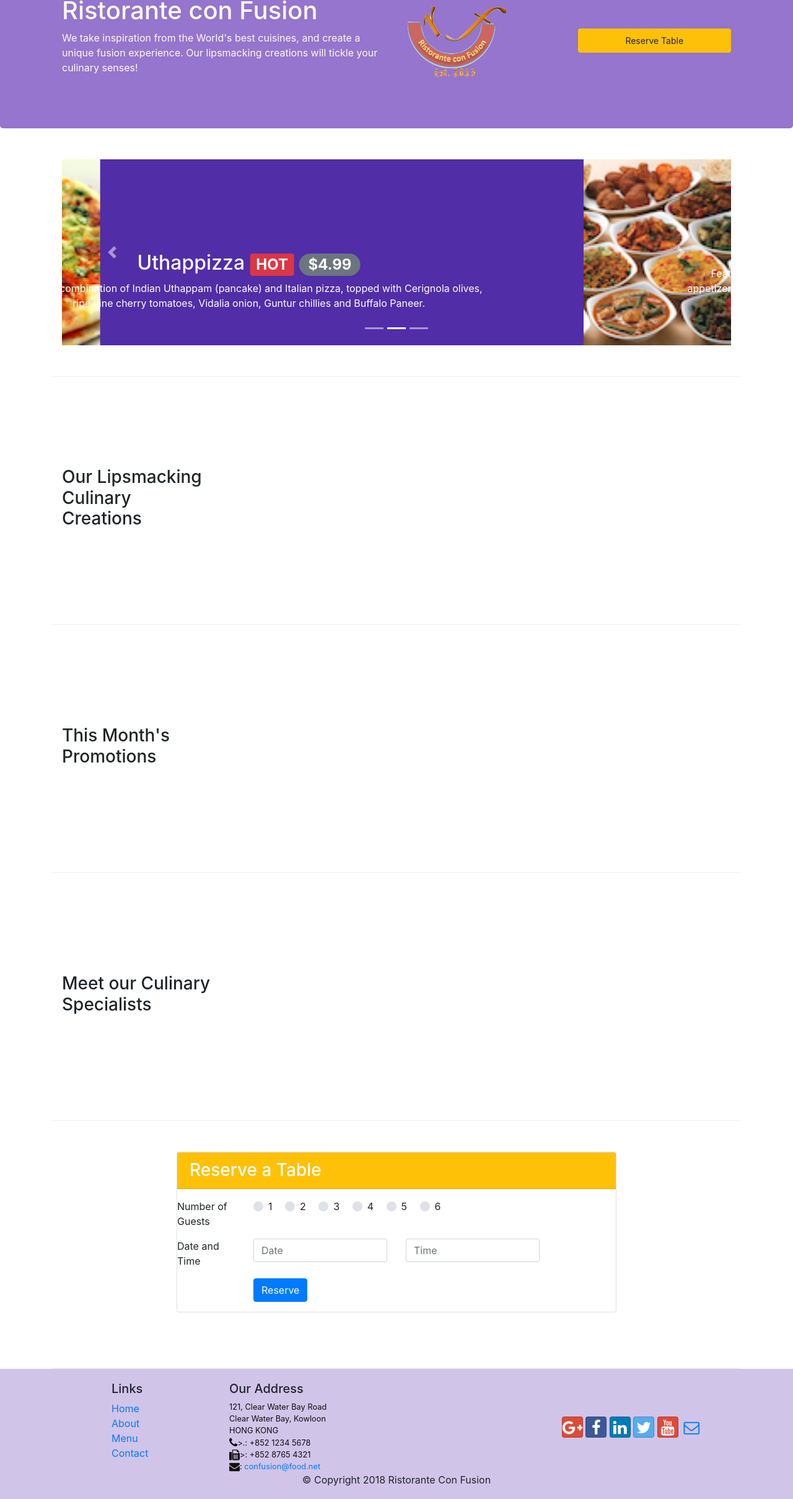
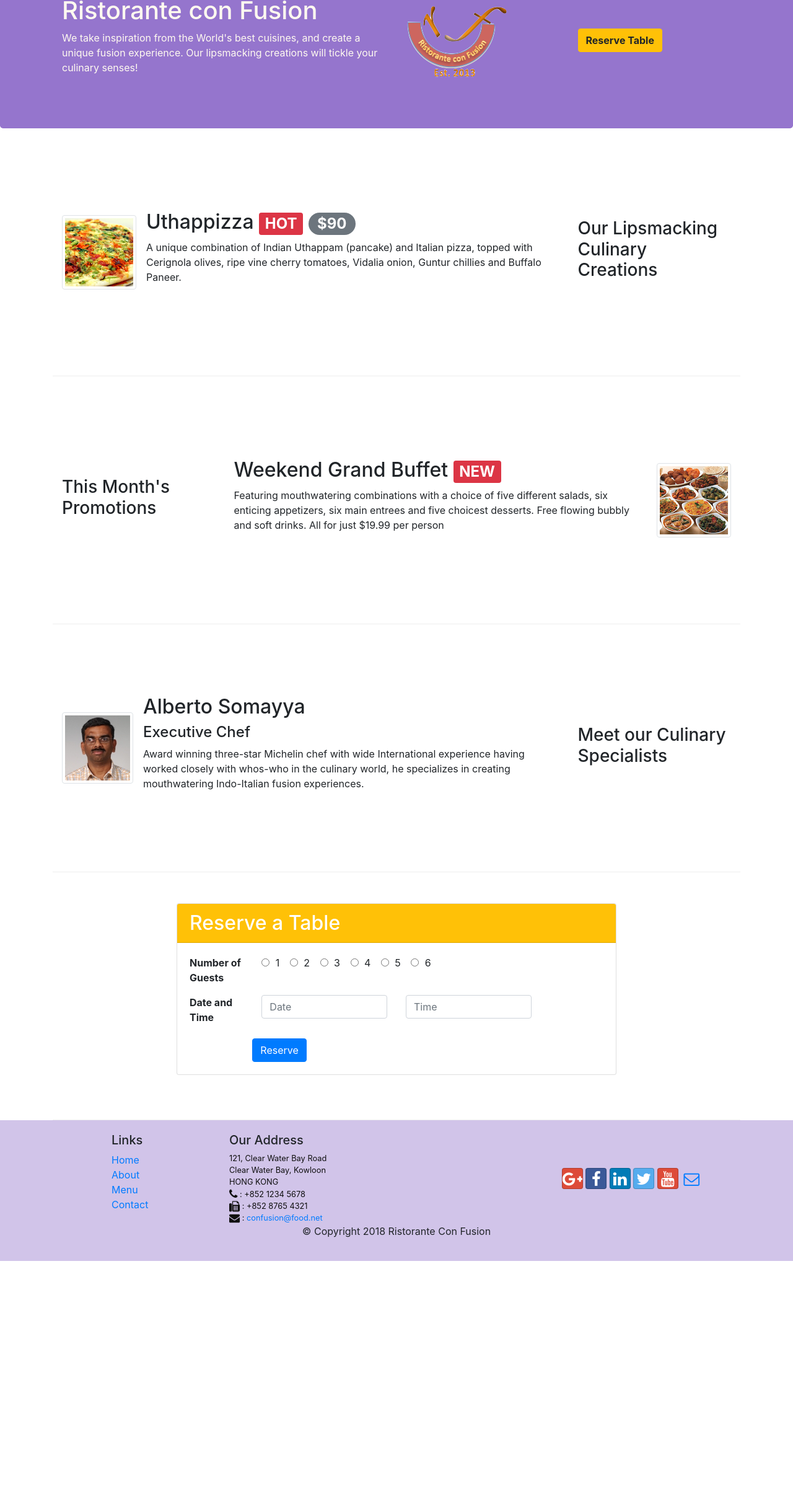
Before and after one commit to KizmetMars/conFusion, a website: page index.html in a window 1280 px wide. Shown: the part 127-2545 px from the top of the page at 62% size. After the commit the page ends 2161 px from the top, so only its background shows below. Drawn offline with nearby package versions, Linux system fonts and the light colour scheme.

Commit message:
assignment 3 - modals and forms

```diff
--- a/index.html
+++ b/index.html
@@ -1,3 +1,4 @@
+
 <!DOCTYPE html>
 <html lang="en">
 
@@ -17,64 +18,23 @@
 </head>
 
 <body>
+
     <nav class="navbar navbar-dark navbar-expand-sm fixed-top">
         <div class="container">
             <button class="navbar-toggler" type="button" data-toggle="collapse" data-target="#Navbar">
                 <span class="navbar-toggler-icon"></span>
             </button>
-            <a class="navbar-brand mr-auto" href="#"><img src="img/logo.png" height="30" width="41"></a>
+            <a href="#" class="navbar-brand"> <img src="./img/logo.png" alt="" height="30" width="41"> </a>
             <div class="collapse navbar-collapse" id="Navbar">
                 <ul class="navbar-nav mr-auto">
-                    <li class="nav-item active"><a class="nav-link" href="#"><span class="fa fa-home fl-lg"></span> Home</a></li>
-                    <li class="nav-item"><a class="nav-link" href="./aboutus.html"><span class="fa fa-info fa-lg"></span> About</a></li>
-                    <li class="nav-item"><a class="nav-link" href="#"><span class="fa fa-list fa-lg"></span> Menu</a></li>
-                    <li class="nav-item"><a class="nav-link" href="./contactus.html"><span class="fa fa-address-card fa-lg"></span> Contact</a></li>
+                    <li class="nav-item active"><a href="#" class="nav-link"><span class="fa fa-home fa-lg"></span> Home</a></li>
+                    <li class="nav-item"><a href="./aboutus.html" class="nav-link"><span class="fa fa-info fa-lg"></span> About</a></li>
+                    <li class="nav-item"><a href="#" class="nav-link"><span class="fa fa-list fa-lg"></span> Menu</a></li>
+                    <li class="nav-item"><a href="./contactus.html" class="nav-link"><span class="fa fa-address-card fa-lg"></span> Contact</a></li>
                 </ul>
-                <span class="navbar-text">
-                    <a data-toggle="modal" data-target="#loginModal">
-                        <span class="fa fa-sign-in"></span> Login
-                    </a>
-                </span>
             </div>
         </div>
     </nav>
-
-    <div id="loginModal" class="modal fade" role="dialog">
-        <div class="modal-dialog modal-lg" role="content">
-            <div class="modal-content">
-                <div class="modal-header">
-                    <h4 class="modal-title">Login</h4>
-                    <button type="button" class="close" data-dismiss="modal">
-                        &times;
-                    </button>
-                </div>
-                <div class="modal-body">
-                    <form>
-                        <div class="form-row">
-                            <div class="form-group col-sm-4">
-                                <label class="sr-only" for="exampleInputEmail3">Email address</label>
-                                <input type="email" class="form-control form-control-sm mr-1" id="exampleInputEmail3" placeholder="Enter email">
-                            </div>
-                            <div class="form-group col-sm-4">
-                                <label class="sr-only" for="exampleInputPassword3">Password</label>
-                                <input type="password" class="form-control form-control-sm mr-1" id="exampleInputPassword3" placeholder="Password">
-                            </div>
-                            <div class="col-sm-auto">
-                                <div class="form-check">
-                                    <input class="form-check-input" type="checkbox">
-                                    <label class="form-check-label"> Remember me</label>
-                                </div>
-                            </div>
-                        </div>
-                        <div class="form-row">
-                            <button type="button" class="btn btn-secondary btn-sm ml-auto" data-dismiss="modal">Cancel</button>
-                            <button type="submit" class="btn btn-primary btn-sm ml-1">Sign in</button>
-                        </div>
-                    </form>
-                </div>
-            </div>
-        </div>
-    </div>
 
     <header class="jumbotron">
         <div class="container">
@@ -83,71 +43,34 @@
                     <h1>Ristorante con Fusion</h1>
                     <p>We take inspiration from the World's best cuisines, and create a unique fusion experience. Our lipsmacking creations will tickle your culinary senses!</p>
                 </div>
-                <div class="col-12 col-sm-3 align-self-center">
-                    <img src="img/logo.png" class="img-fluid">
+                <div class="col-12 col-sm align-self-center">
+                    <img src="./img/logo.png" alt="">
                 </div>
-                <div class="col-12 col-sm align-self-center">
-                    <a role="button" class="btn btn-block btn-sm btn-warning nav-link"
-                        data-toggle="tooltip" data-html="true" title="Or call us at <br>
-                        <strong>+852 12345678</strong>" href="#reserveform" data-placement="bottom">
-                        Reserve Table
-                    </a>
+                <div class="col-sm align-self-center">
+                    <a href="#reserveform" class="btn btn-warning"><strong>Reserve Table</strong></a>
                 </div>
             </div>
         </div>
     </header>
 
     <div class="container">
-        <div class="row row-content">
-            <div class="col">
-                <div id="mycarousel" class="carousel slide" data-ride="carousel">
-                    <div class="carousel-inner" role="listbox">
-                        <div class="carousel-item active">
-                            <img class="d-block img-fluid"
-                                src="img/uthappizza.png" alt="uthappizza">
-                            <div class="carousel-caption d-none d-md-block">
-                                <h2>Uthappizza <span class="badge badge-danger">HOT</span> <span class="badge badge-pill badge-secondary">$4.99</span></h2>
-                                <p class="d-none d-sm-block">A unique combination of Indian Uthappam (pancake) and Italian pizza, topped with Cerignola olives, ripe vine cherry tomatoes, Vidalia onion, Guntur chillies and Buffalo Paneer.</p>
-                            </div>
-                        </div>
-                        <div class="carousel-item">
-                            <img class="d-block img-fluid"
-                                src="img/buffet.png" alt="buffet">
-                            <div class="carousel-caption d-none d-md-block">
-                                <h2>Weekend Grand Buffet <span class="badge badge-danger">NEW</span></h2>
-                                <p class="d-none d-sm-block">Featuring mouthwatering combinations with a choice of five different salads, six enticing appetizers, six main entrees and five choicest desserts. Free flowing bubbly and soft drinks. All for just $19.99 per person </p>
-                            </div>
-                        </div>
-                        <div class="carousel-item">
-                            <img class="d-block img-fluid"
-                                src="img/alberto.png" alt="alberto">
-                            <div class="carousel-caption d-none d-md-block">
-                                <h2>Alberto Somayya</h2>
-                                <h4>Executive Chef</h4>
-                                <p class="d-none d-sm-block">Award winning three-star Michelin chef with wide International experience having worked closely with whos-who in the culinary world, he specializes in creating mouthwatering Indo-Italian fusion experiences. </p>
-                            </div>
-                        </div>
-                    </div>
-                    <ol class="carousel-indicators">
-                        <li data-target="#mycarousel" data-slide-to="0" class="active"></li>
-                        <li data-target="#mycarousel" data-slide-to="1"></li>
-                        <li data-target="#mycarousel" data-slide-to="2"></li>
-                    </ol>
-                    <a class="carousel-control-prev" href="#mycarousel" role="button" data-slide="prev">
-                        <span class="carousel-control-prev-icon"></span>
-                    </a>
-                    <a class="carousel-control-next" href="#mycarousel" role="button" data-slide="next">
-                        <span class="carousel-control-next-icon"></span>
-                    </a>
-                </div>
-            </div>
-        </div>
-
         <div class="row row-content align-items-center">
             <div class="col-12 col-sm-4 order-sm-last col-md-3">
                 <h3>Our Lipsmacking Culinary Creations</h3>
             </div>
-
+            <div class="col col-sm order-sm-first col-md">
+                <div class="media">
+                    <img src="./img/uthappizza.png" alt="uthappizza" class="d-flex mr-3 img-thumbnail align-self-center">
+                    <div class="media-body">
+                        <h2 class="mt-0">
+                            Uthappizza
+                            <span class="badge badge-danger">HOT</span>
+                            <span class="badge badge-pill badge-secondary">$90</span>
+                        </h2>
+                        <p class="d-none d-sm-block">A unique combination of Indian Uthappam (pancake) and Italian pizza, topped with Cerignola olives, ripe vine cherry tomatoes, Vidalia onion, Guntur chillies and Buffalo Paneer.</p>
+                    </div>
+                </div>
+            </div>
         </div>
 
 
@@ -155,81 +78,102 @@
             <div class="col-12 col-sm-4 col-md-3">
                 <h3>This Month's Promotions</h3>
             </div>
-
+            <div class="col col-sm col-md">
+                <div class="media">
+                    <div class="media-body">
+                        <h2 class="mt-0">
+                            Weekend Grand Buffet
+                            <span class="badge badge-danger">NEW</span>
+                        </h2>
+                        <p class="d-none d-sm-block">Featuring mouthwatering combinations with a choice of five different salads, six enticing appetizers, six main entrees and five choicest desserts. Free flowing bubbly and soft drinks. All for just $19.99 per person </p>
+                    </div>
+                    <img src="./img/buffet.png" alt="buffet" class="d-flex ml-3 img-thumbnail align-self-center">
+                </div>
+            </div>
         </div>
 
         <div class="row row-content align-items-center">
             <div class="col-12 col-sm-4 order-sm-last col-md-3">
                 <h3>Meet our Culinary Specialists</h3>
             </div>
-
+            <div class="col col-sm order-sm-first col-md">
+                <div class="media">
+                    <img src="./img/alberto.png" alt="alberto" class="d-flex mr-3 img-thumbnail align-self-center">
+                    <div class="media-body">
+                        <h2 class="mt-0">Alberto Somayya</h2>
+                        <h4>Executive Chef</h4>
+                        <p class="d-none d-sm-block">Award winning three-star Michelin chef with wide International experience having worked closely with whos-who in the culinary world, he specializes in creating mouthwatering Indo-Italian fusion experiences. </p>
                     </div>
                 </div>
-
-    <div class="container">
-        <div class="row row-content">
-            <div class="col-12 col-sm-8 offset-sm-2">
+            </div>
+        </div>
+        <div class="row row-content justify-content-center" id="reserveform">
+            <div class="col-12 col-sm-8">
                 <div class="card">
-                    <h3 class="card-header bg-warning text-white" id="reserveform">Reserve a Table</h3>
-                    <div class="body">
-                        <form>
-                            <div class="form-group row">
+                    <h2 class="card-header bg-warning text-white">Reserve a Table</h2>
+                    <div class="card-body">
+                        <div class="row">
+                            <div class="col-sm-2">
+                                <strong>Number of Guests</strong>
                             </div>
-
-                            <div class="form-group row">
-                                <lable for="guests" class="col-md-2 col-form-lable">Number of Guests</lable>
-                                <div class="col-md-8">
-                                    <div class="custom-control custom-radio custom-control-inline">
-                                        <input type="radio" id="guest1" name="guests" class="custom-control-input">
-                                        <label class="custom-control-label" for="guest1">1</label>
+                            <div class="form col-sm">
+                                <div class="form-check-inline">
+                                    <label for="1" class="form-check-label">
+                                        <input type="radio" class="form-check-input" name="guestID"> 1
+                                    </label>
                                 </div>
-                                    <div class="custom-control custom-radio custom-control-inline">
-                                        <input type="radio" id="guest2" name="guests" class="custom-control-input">
-                                        <label class="custom-control-label" for="guest2">2</label>
+                                <div class="form-check-inline">
+                                    <label for="2" class="form-check-label">
+                                        <input type="radio" class="form-check-input" name="guestID"> 2
+                                    </label>
                                 </div>
-                                    <div class="custom-control custom-radio custom-control-inline">
-                                        <input type="radio" id="guest3" name="guests" class="custom-control-input">
-                                        <label class="custom-control-label" for="guest3">3</label>
+                                <div class="form-check-inline">
+                                    <label for="3" class="form-check-label">
+                                        <input type="radio" class="form-check-input" name="guestID"> 3
+                                    </label>
                                 </div>
-                                    <div class="custom-control custom-radio custom-control-inline">
-                                        <input type="radio" id="guest4" name="guests" class="custom-control-input">
-                                        <label class="custom-control-label" for="guest4">4</label>
+                                <div class="form-check-inline">
+                                    <label for="4" class="form-check-label">
+                                        <input type="radio" class="form-check-input" name="guestID"> 4
+                                    </label>
                                 </div>
-                                    <div class="custom-control custom-radio custom-control-inline">
-                                        <input type="radio" id="guest5" name="guests" class="custom-control-input">
-                                        <label class="custom-control-label" for="guest5">5</label>
+                                <div class="form-check-inline">
+                                    <label for="5" class="form-check-label">
+                                        <input type="radio" class="form-check-input" name="guestID"> 5
+                                    </label>
                                 </div>
-                                    <div class="custom-control custom-radio custom-control-inline">
-                                        <input type="radio" id="guest6" name="guests" class="custom-control-input">
-                                        <label class="custom-control-label" for="guest6">6</label>
+                                <div class="form-check-inline">
+                                    <label for="6" class="form-check-label">
+                                        <input type="radio" class="form-check-input" name="guestID"> 6
+                                    </label>
+                                </div>
+                            </div>
+                        </div>
+                        <div class="row mt-3">
+                            <div class="col-sm-2">
+                                <strong>Date and Time</strong>
+                            </div>
+                            <div class="col-sm-8">
+                                <div class="row">
+                                    <div class="col-sm-6 form-group">
+                                        <input type="text" placeholder="Date" class="form-control">
+                                    </div>
+                                    <div class="col-sm-6 form-group">
+                                        <input type="text" placeholder="Time" class="form-control">
+                                    </div>
+                                </div>
+                            </div>
+                        </div>
+                        <div class="row mt-3">
+                            <div class="offset-sm-2">
+                                <button class="btn btn-primary">Reserve</button>
+                            </div>
+                        </div>
+                    </div>
                 </div>
             </div>
         </div>
 
-                            <div class="form-group row">
-                                <lable for="datetime" class="col-md-2 col-form-lable">Date and Time</lable>
-                                <div class="col-md-4">
-                                    <input type="text" class="form-control" id="date" name="date"
-                                        placeholder="Date">
-                                </div>
-                                <div class="col-md-4">
-                                    <input type="text" class="form-control" id="time" name="time"
-                                        placeholder="Time">
-                                </div>
-                            </div>
-
-                            <div class="form-group row">
-                                <div class="offset-md-2 col-md-10">
-                                    <button type="submit" class="btn btn-primary">
-                                        Reserve
-                                    </button>
-                                </div>
-                            </div>
-                        </form>
-                    </div>
-                </div>
-            </div>
-        </div>
     </div>
 
     <footer class="footer">
@@ -241,7 +185,7 @@
                         <li><a href="#">Home</a></li>
                         <li><a href="./aboutus.html">About</a></li>
                         <li><a href="#">Menu</a></li>
-                        <li><a href="./contactus.html">Contact</a></li>
+                        <li><a href="#">Contact</a></li>
                     </ul>
                 </div>
                 <div class="col-7 col-sm-5">
@@ -250,9 +194,9 @@
 		              121, Clear Water Bay Road<br>
 		              Clear Water Bay, Kowloon<br>
 		              HONG KONG<br>
-		              <i class="fa fa-phone fa-lg"></i>>.: +852 1234 5678<br>
-		              <i class="fa fa-fax fa-lg"></i>>: +852 8765 4321<br>
-		              <i class="fa fa-envelope fa-lg"></i>: <a href="mailto:confusion@food.net">confusion@food.net</a>
+		              <i class="fa fa-phone fa-lg"></i> : +852 1234 5678<br>
+		              <i class="fa fa-fax fa-lg"></i> : +852 8765 4321<br>
+		              <i class="fa fa-envelope fa-lg"></i> : <a href="mailto:confusion@food.net">confusion@food.net</a>
 		           </address>
                 </div>
                 <div class="col-12 col-sm-4 align-self-center">
@@ -273,15 +217,34 @@
            </div>
         </div>
     </footer>
+
    <!-- jQuery first, then Popper.js, then Bootstrap JS. -->
    <script src="node_modules/jquery/dist/jquery.slim.min.js"></script>
    <script src="node_modules/popper.js/dist/umd/popper.min.js"></script>
    <script src="node_modules/bootstrap/dist/js/bootstrap.min.js"></script>
-   <script>
-       $(document).ready(function() {
-           $('[data-toggle="tooltip"]').tooltip();
-       });
-   </script>
 </body>
 
 </html>
+
+
+
+
+
+<!-- ---------------------------this is a alert and progress bar code
+
+<html>
+    <div class="alert alert-warning alert-dismissible" role="alert">
+        <button class="close" type="button" data-dismiss="alert">
+            <span> &times; </span>
+        </button>
+        <strong>Warning:</strong>
+        Please <a href="tel:+923164016118" class="alert-link">Call</a>
+        us to reserve for more then six guests.
+    </div>
+
+    <div class="progress">
+        <div class="progress-bar progress-bar-stripped bg-danger" role="progressbar" style="width:80%">
+            80%
+        </div>
+    </div>
+</html> -->
```
Lines whose indentation alone changed are shown as unchanged.
